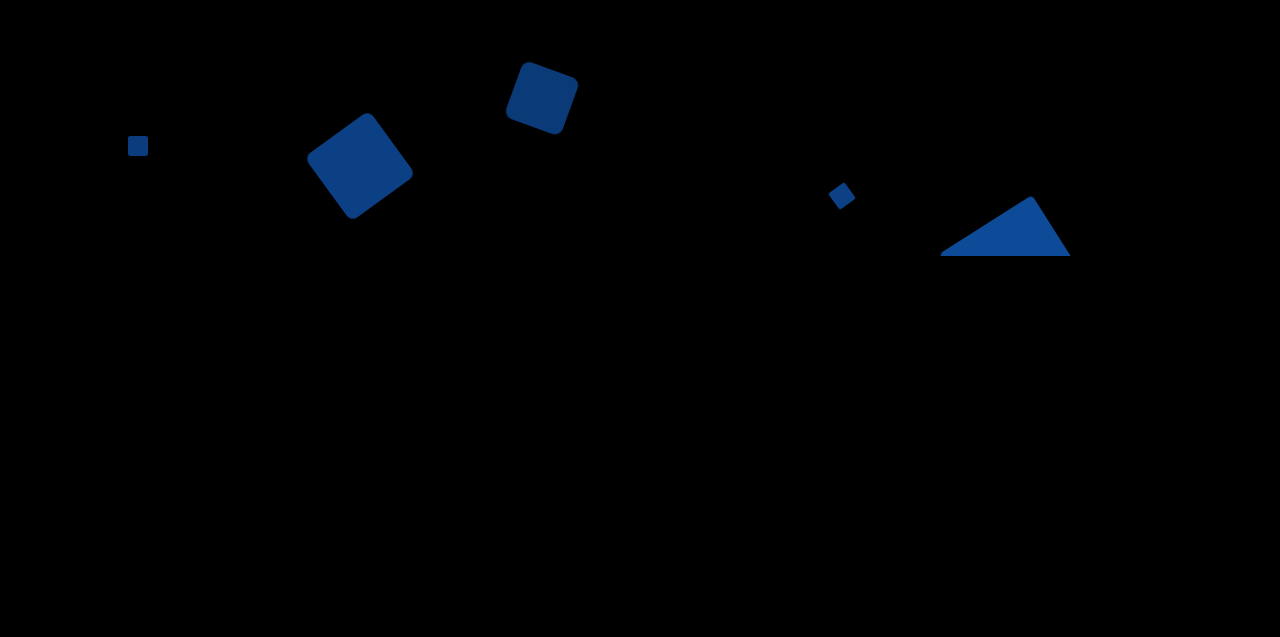
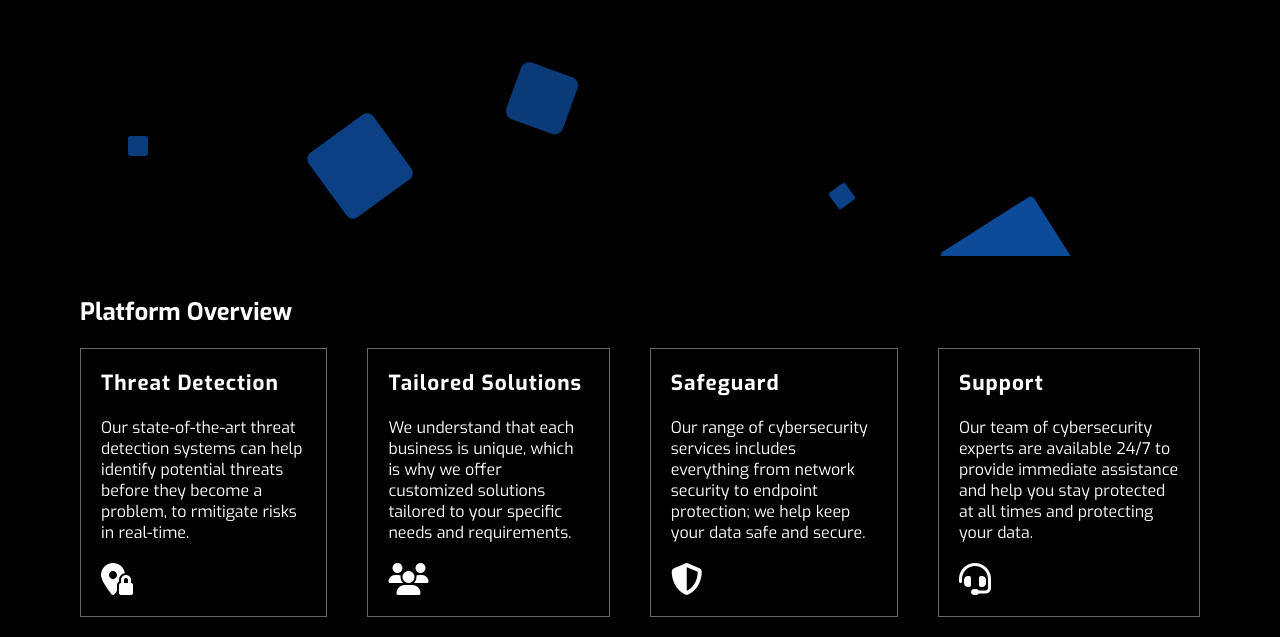
Before and after one commit to ngillca/Guardify, a plain HTML site: page index.html in a window 1280 px wide. Shown: the part 544-1181 px from the top of the page. Before the commit the page ends 840 px from the top, so only its background shows below. Drawn offline with Linux system fonts and the light colour scheme.

Commit message:
Adding Platform Overview section.

```diff
--- a/css/styles.css
+++ b/css/styles.css
@@ -207,11 +207,37 @@ nav {
 
 /* Section Container */
 
+#section-header {
+  margin-left: 80px;
+}
 .section-container {
   display: flex;
+  margin-left: 60px;
+  margin-right: 60px;
+}
+
+.section-card {
+  display: flex;
   flex-direction: column;
-  margin: 10px;
-  border: 1px solid white;
+  border: 1px solid rgb(105, 103, 103);
+  padding: 20px;
+  margin: 20px;
+}
+
+.card-text {
+  font-display: flex;
+  flex: 1 0 auto;
+}
+
+.icon-container i {
+  text-align: center;
+  font-size: 2em;
+  padding-top: 20px;
+}
+.section-card h3 {
+  font-size: 1.3em;
+  letter-spacing: 1px;
+  padding-bottom: 20px;
 }
 /* Animation */
 @keyframes animate {
@@ -291,12 +317,12 @@ nav {
     margin-top: 20px;
     font-size: 200px;
     border-left: 0.6px solid white;
-    border-radius: 5px;
+
     padding: 20px;
     align-self: flex-start;
   }
 
   .section-container {
-    margin-top: 10px;
+    flex-direction: column;
   }
 }
--- a/index.html
+++ b/index.html
@@ -53,6 +53,48 @@
       </ul>
     </div >
 
+    <section>
+      <h1 id="section-header">Platform Overview</h1>
+      <div class="section-container">
+
+
+
+
+        <div class="section-card">
+          <h3>Threat Detection</h3>
+          <p class="card-text">Our state-of-the-art threat detection systems can help identify potential threats before they become a problem, to rmitigate risks in real-time.</p>
+          <div class="icon-container">
+            <i class="fa-solid fa-location-pin-lock"></i>
+          </div>
+        </div>
+
+        <div class="section-card">
+          <h3>Tailored Solutions</h3>
+          <p class="card-text">We understand that each business is unique, which is why we offer customized solutions tailored to your specific needs and requirements.</p>
+          <div class="icon-container">
+            <i class="fa-solid fa-users"></i>
+          </div>
+        </div>
+
+        <div class="section-card">
+          <h3>Safeguard</h3>
+          <p class="card-text">Our range of cybersecurity services includes everything from network security to endpoint protection; we help keep your data safe and secure.</p>
+          <div class="icon-container">
+            <i class="fa-solid fa-shield-halved"></i>
+          </div>
+        </div>
+
+        <div class="section-card">
+          <h3>Support</h3>
+          <p class="card-text">Our team of cybersecurity experts are available 24/7 to provide immediate assistance and help you stay protected at all times and protecting your data.</p>
+          <div class="icon-container">
+            <i class="fa-solid fa-headset"></i>
+          </div>
+        </div>
+
+      </div>
+    </section>
+
 
 </body>
 </html>
```
